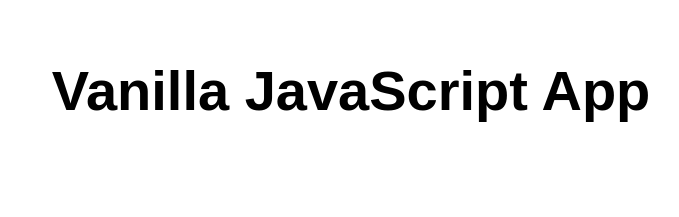
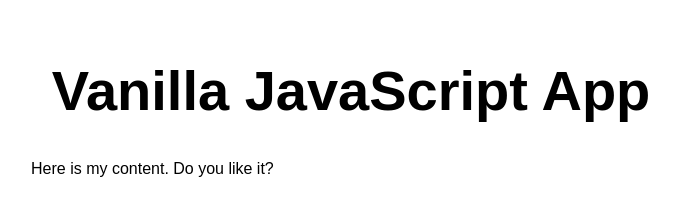
Before and after one commit to mjp4/SimpleWebsite, a website: page src/index.html in a window 1280 px wide. Shown: the whole page, without its empty margins (289-968 px from the left). Drawn offline with Linux system fonts and the light colour scheme.

Commit message:
First change

```diff
--- a/src/index.html
+++ b/src/index.html
@@ -11,6 +11,7 @@
 <body>
   <main>
     <h1>Vanilla JavaScript App</h1>
+    <p>Here is my content. Do you like it?</p>
   </main>
 </body>
 
```
